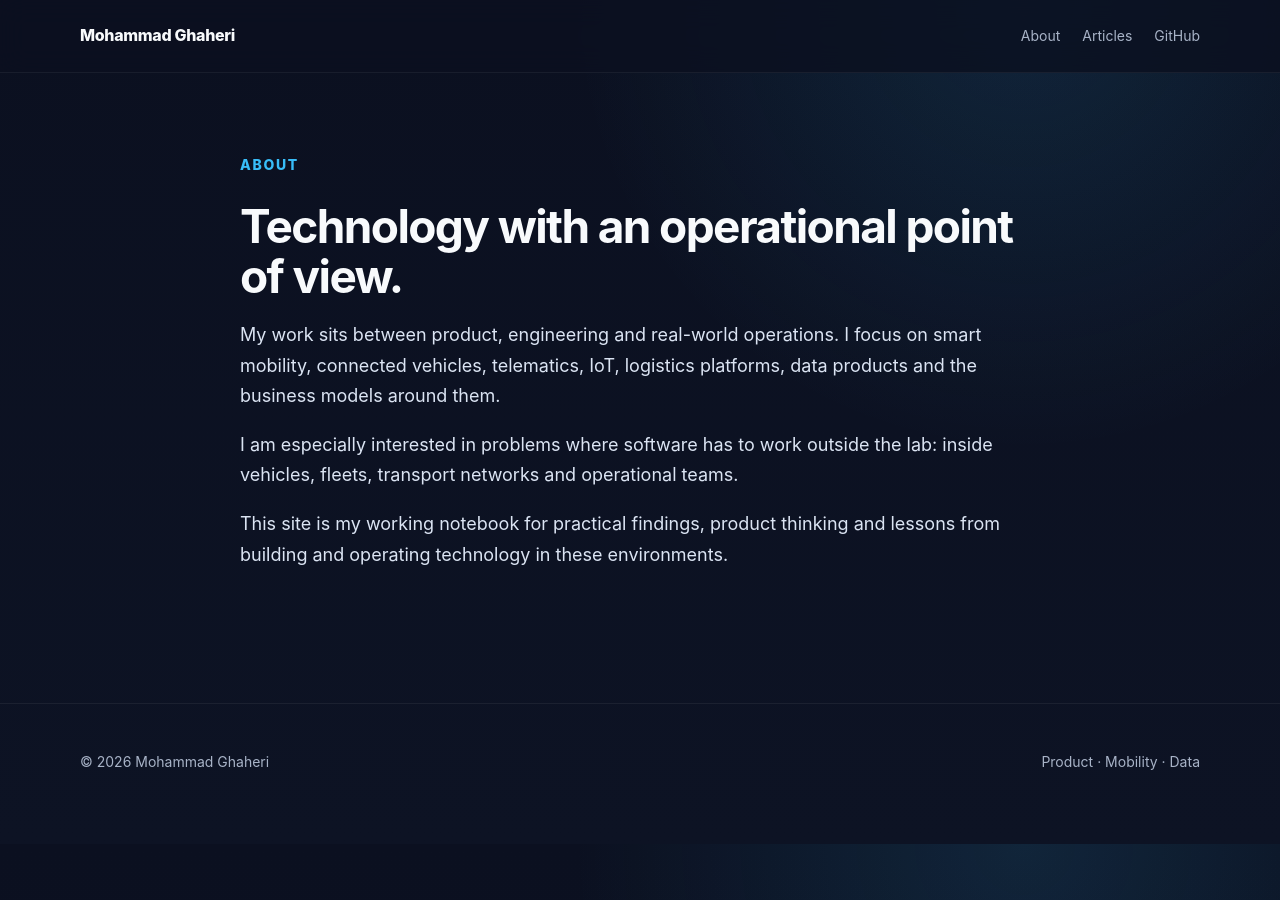
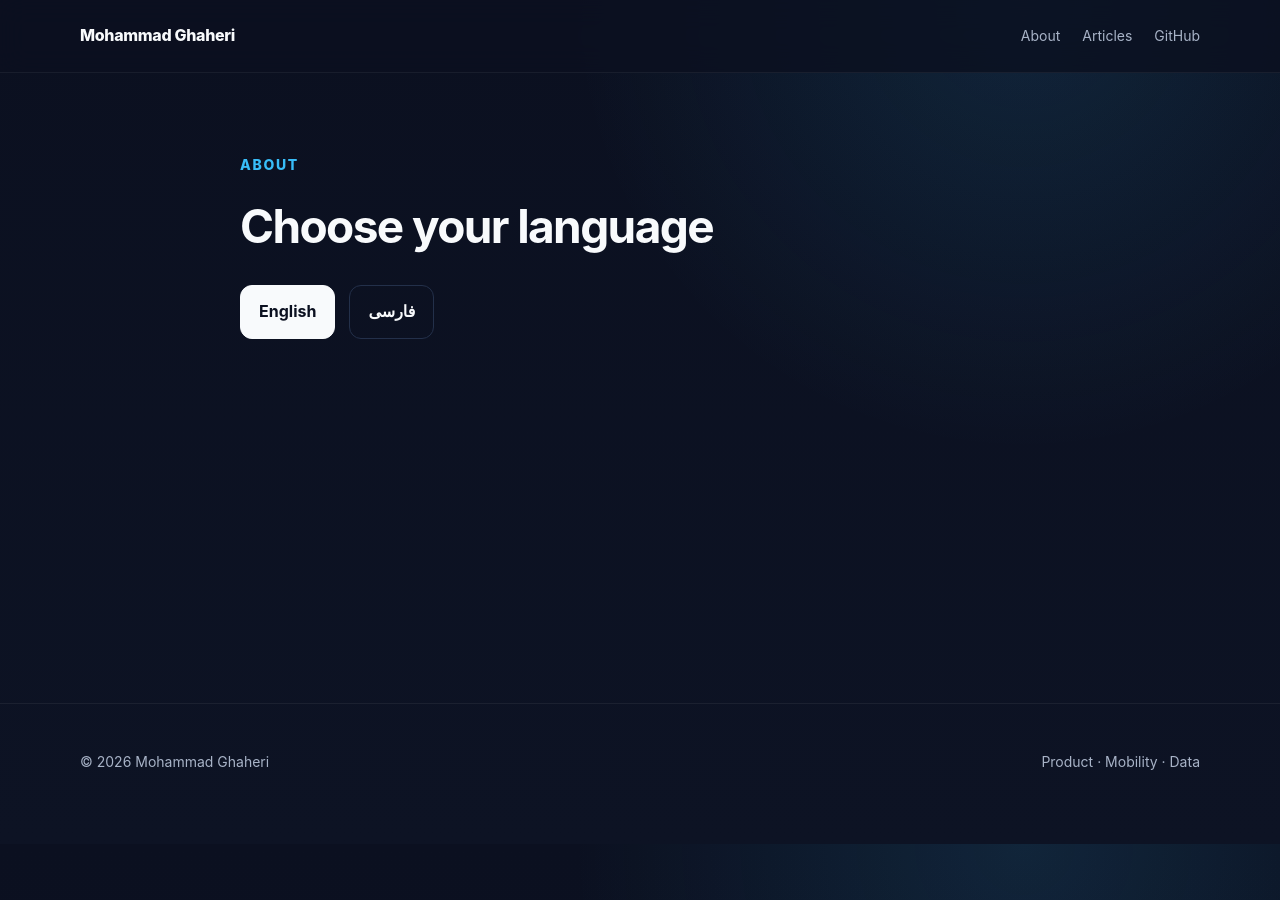
Before and after one commit to MohammadGhaheri/mohammadghaheri.github.io, a Jekyll site: the page built from about.html, in a window 1280 px wide. Built offline with Jekyll 4.4.1, drawn with Linux system fonts in a browser that asks for light colours.

Commit message:
Turn About into language selector

```diff
--- a/about.html
+++ b/about.html
@@ -1,17 +1,12 @@
 ---
 layout: default
 title: About
-description: About Mohammad Ghaheri and his work across product, smart mobility, connected vehicles and data.
+description: Choose language.
+lang: en
 permalink: /about/
 ---
-<div class="page">
-  <div class="wrap article">
-    <div class="section-title">About</div>
-    <h2>Technology with an operational point of view.</h2>
-    <div class="article-body">
-      <p>My work sits between product, engineering and real-world operations. I focus on smart mobility, connected vehicles, telematics, IoT, logistics platforms, data products and the business models around them.</p>
-      <p>I am especially interested in problems where software has to work outside the lab: inside vehicles, fleets, transport networks and operational teams.</p>
-      <p>This site is my working notebook for practical findings, product thinking and lessons from building and operating technology in these environments.</p>
-    </div>
-  </div>
-</div>
+<div class="page"><div class="wrap article">
+<div class="section-title">About</div>
+<h2>Choose your language</h2>
+<div class="actions"><a class="btn primary" href="{{ '/en/about/' | relative_url }}">English</a><a class="btn" href="{{ '/fa/about/' | relative_url }}">فارسی</a></div>
+</div></div>
```
